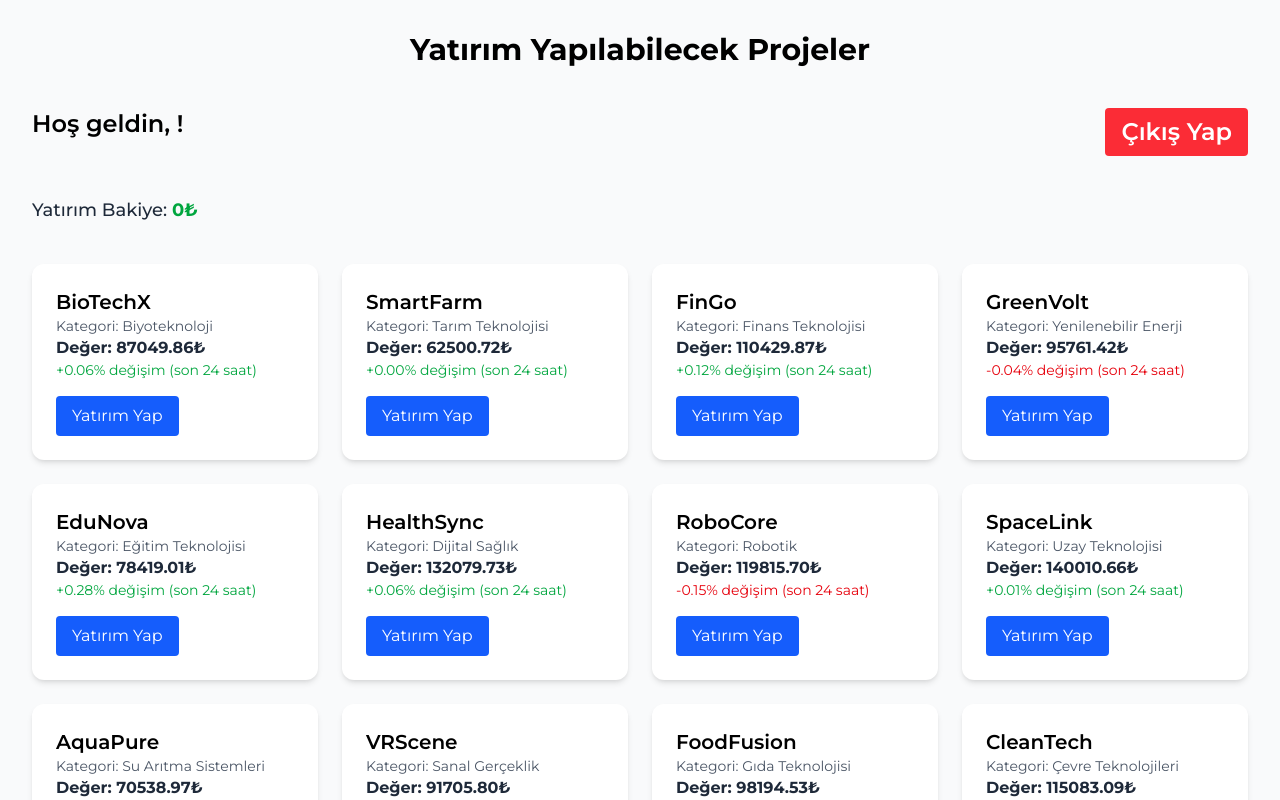
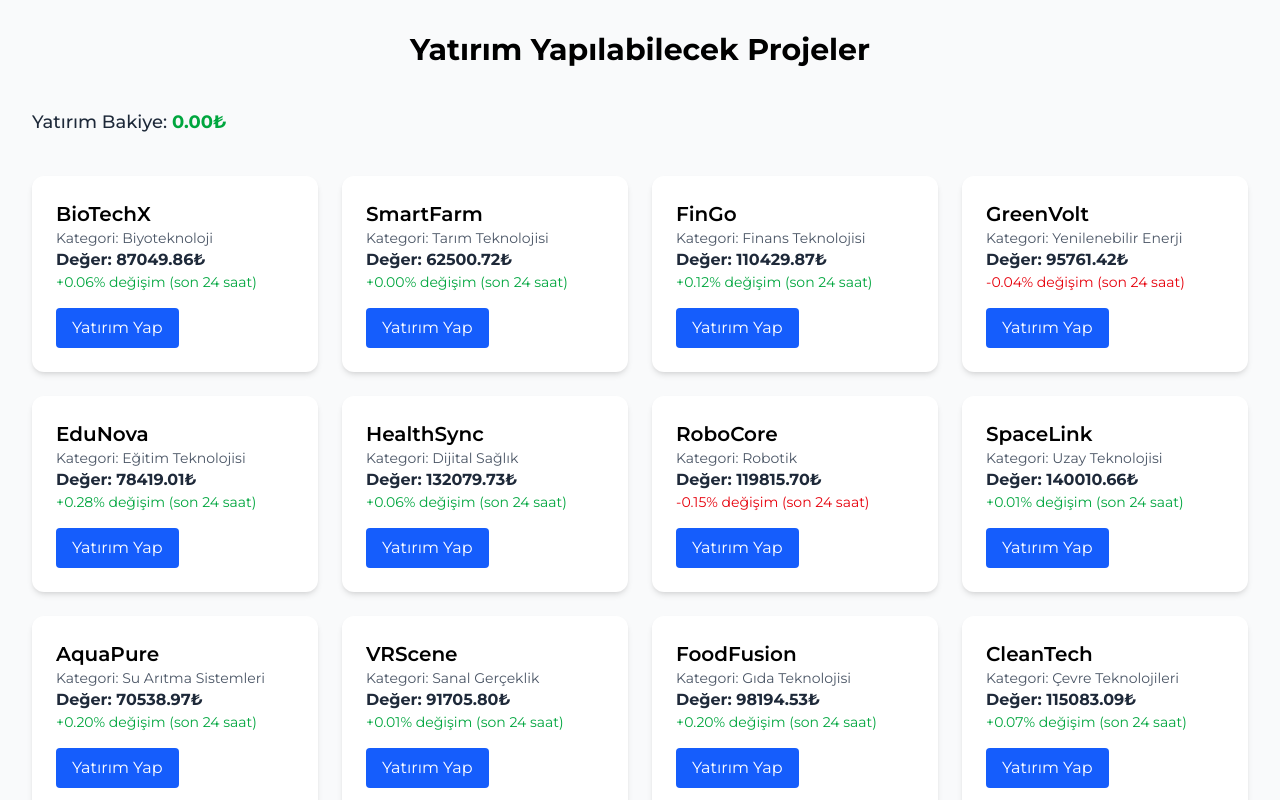
Before and after one commit to emreakinn/InvestHub, a React (Vite) app: page /Dashboard in a window 1280 px wide. Shown: the top 800 px of the page. Built offline with nearby package versions, Linux system fonts and the light colour scheme.

Commit message:
genel düzenleme yapıldı

```diff
--- a/src/Dashboard.jsx
+++ b/src/Dashboard.jsx
@@ -82,7 +82,7 @@
                 </div>
             )}
             <div className='container'>
-                <p className="text-lg font-medium text-gray-800">Yatırım Bakiye: <span className="font-bold text-green-600">{currentUser?.balance || 0}₺</span></p>
+                <p className="text-lg font-medium text-gray-800">Yatırım Bakiye: <span className="font-bold text-green-600">{(currentUser?.balance || 0).toFixed(2)}₺</span></p>
             </div>
             <div className="container mx-auto grid grid-cols-1 lg:grid-cols-4 gap-6 relative">
                 {
--- a/src/LoginPage.jsx
+++ b/src/LoginPage.jsx
@@ -23,8 +23,10 @@
                 const user = users.find(user => user.email === email && user.password === password)
                 if (user) {
                     setIsLoggedIn(true)
-                    setCurrentUser(user)
-
+                    setCurrentUser({
+                        ...user,
+                        balance: user.balance  // Eğer balance yoksa varsayılan değer ata
+                    });
                     navigate('/Dashboard');
                 } else {
                     setEmail('')
--- a/src/RegisterPage.jsx
+++ b/src/RegisterPage.jsx
@@ -7,7 +7,7 @@
 function RegisterPage() {
 
     const navigate = useNavigate();
-    const { username, setUsername, email, setEmail, password, setPassword, users, setUsers, setCurrentUser, setIsLoggedIn, err, setErr, balance } = useContext(UserContext);
+    const { username, setUsername, email, setEmail, password, setPassword, users, setUsers, setCurrentUser, currentUser, setIsLoggedIn, err, setErr } = useContext(UserContext);
 
     useEffect(() => {
         setErr('')
@@ -28,7 +28,8 @@
                         username,
                         email,
                         password,
-                        balance: balance,
+                        balance: 1000000,
+                        investments: []
                     }
                     setUsers([...users, newUser])
                     setCurrentUser(newUser)
--- a/src/components/Yatirimlar.jsx
+++ b/src/components/Yatirimlar.jsx
@@ -4,7 +4,7 @@
 
 const Yatirimlar = ({ projects, investments }) => {
 
-    const { err, setErr, currentUser, setCurrentUser } = useContext(UserContext);
+    const { currentUser, setCurrentUser } = useContext(UserContext);
     const { setInvestments } = useContext(PortfolioContext);
 
     const [isModalOpen, setIsModalOpen] = useState(false);
@@ -85,7 +85,7 @@
                             <div key={index} className="bg-white p-6 rounded-xl shadow-md">
                                 <p>Proje Adı: <span className="font-bold">{yatirim.projeAdi}</span></p>
                                 <p>Yatırılan Tutar: <span className="font-bold">{yatirim.yatirilanTutar}₺</span></p>
-                                <p>Adet: <span className="font-bold">{yatirim.adet}</span></p>
+                                <p>Adet: <span className="font-bold">{(yatirim.adet).toFixed(2)}</span></p>
                                 <p>Mevcut Değer: <span className="font-bold">{yatirim.alinanDeger}₺</span></p>
                                 <p>Proje Değeri: <span className="font-bold">{parseFloat(guncelDeger).toFixed(2)}₺</span></p> {/* Dinamik değer */}
                                 <p>Fark: <span className={`text-sm ${fark >= 0 ? "text-green-600 font-bold" : "text-red-600 font-bold"}`}>{parseFloat(fark).toFixed(2)}%</span></p> {/* Dinamik değer */}
@@ -99,22 +99,25 @@
             )}
 
             {/* Modal  */}
-            {isModalOpen && (
+            {isModalOpen && selectedInvestment && (
                 <div className="w-[400px] h-[400px] flex flex-col justify-center gap-5 p-6 rounded-2xl shadow-xl bg-blue-700 text-white absolute top-1/2 left-1/2 transform -translate-x-1/2 -translate-y-1/2">
                     <p>Proje: <span className='font-bold'>{selectedInvestment?.projeAdi}</span></p>
                     <p>Bakiye: <span className='font-bold'>{currentUser?.balance || 0}₺</span></p>
                     <p>Adet: <span className='font-bold'>{selectedInvestment?.adet}</span></p>
-                    {investments.map((i, index) => {
-                        const proje = projects.find(p => p.name === i.projeAdi);
+                    <div>
+                        {investments
+                            .filter(yatirim => yatirim.projeAdi === selectedInvestment.projeAdi)
+                            .map((yatirim, index) => {
+                                const proje = projects.find(p => p.name === yatirim.projeAdi);
                                 const guncelDeger = proje?.value || 0;
                                 return (
                                     <div key={index}>
                                         <p>Proje Değeri: <span className="font-bold">{parseFloat(guncelDeger).toFixed(2)}₺</span></p>
                                         <p>Değeri: <span className="font-bold">{(satilanAdet * guncelDeger).toFixed(2)}₺</span></p>
                                     </div>
-                        )
-
+                                );
                             })}
+                    </div>
 
                     <input
                         className='placeholder-white p-2 rounded-md outline-none border'
--- a/src/components/modal/SelectedProject.jsx
+++ b/src/components/modal/SelectedProject.jsx
@@ -4,7 +4,7 @@
 
 function SelectedProject({ selectedProject, onClose, projects }) {
 
-    const { err, setErr, currentUser, setCurrentUser } = useContext(UserContext);
+    const { err, setErr, currentUser, updateBalance } = useContext(UserContext);
     const { investments, setInvestments } = useContext(PortfolioContext);
     const [yatirimMiktari, setYatirimMiktari] = useState('')
     const [adet, setAdet] = useState('')
@@ -29,13 +29,13 @@
                 }
 
                 setInvestments([...investments, yeniYatirim])
+                onClose()
             }
 
 
-            const yeniBakiye = currentUser.balance - miktar
-            setCurrentUser({ ...currentUser, balance: yeniBakiye })
+            const yeniBakiye = currentUser.balance - miktar;
+            updateBalance(yeniBakiye);
             setYatirimMiktari('')
-            setErr('Başarılı')
         } else {
             setErr('Yeterli Paranız Yok')
             setYatirimMiktari('')
@@ -61,7 +61,7 @@
                 value={yatirimMiktari}
                 onChange={(e) => setYatirimMiktari(e.target.value)}
             />
-            <p className={err === 'Başarılı' ? 'text-green-500' : 'text-red-500'}>
+            <p className='text-red-500'>
                 {err}
             </p>
             <div className='flex justify-between'>
--- a/src/components/modal/SellProject.jsx
+++ /dev/null
@@ -1,15 +0,0 @@
-import React, { useContext } from 'react'
-import { UserContext } from '../../context/UserContext';
-import { PortfolioContext } from '../../context/PortfolioContext';
-
-function SellProject({ selectedProject, onClose, projects }) {
-
-    const { err, setErr, currentUser, setCurrentUser } = useContext(UserContext);
-    const { investments, setInvestments } = useContext(PortfolioContext);
-
-    return (
-        <div>SellProject</div>
-    )
-}
-
-export default SellProject
--- a/src/context/UserContext.jsx
+++ b/src/context/UserContext.jsx
@@ -7,12 +7,11 @@
     const [username, setUsername] = useState('')
     const [email, setEmail] = useState('')
     const [password, setPassword] = useState('')
-    const [balance, setBalance] = useState(1000000)
 
     const [users, setUsers] = useState([])
 
     const [isLoggedIn, setIsLoggedIn] = useState(false)
-    const [currentUser, setCurrentUser] = useState({ balance: 0 });
+    const [currentUser, setCurrentUser] = useState(null);
     const [err, setErr] = useState(null)
 
     const login = (email, password) => {
@@ -31,8 +30,16 @@
         setIsLoggedIn(false);
     };
 
+    const updateBalance = (newBalance) => {
+        const updatedUser = { ...currentUser, balance: newBalance };
+        setUsers(users.map(user =>
+            user.id === updatedUser.id ? updatedUser : user
+        ));
+        setCurrentUser(updatedUser);
+    };
+
     return (
-        <UserContext.Provider value={{ users, setUsers, isLoggedIn, setIsLoggedIn, currentUser, setCurrentUser, login, logout, err, setErr, username, setUsername, email, setEmail, password, setPassword, balance, setBalance }}>
+        <UserContext.Provider value={{ users, setUsers, isLoggedIn, setIsLoggedIn, currentUser, setCurrentUser, login, logout, err, setErr, username, setUsername, email, setEmail, password, setPassword, updateBalance }}>
             {children}
         </UserContext.Provider>
     );
```
Lines whose indentation alone changed are shown as unchanged.
